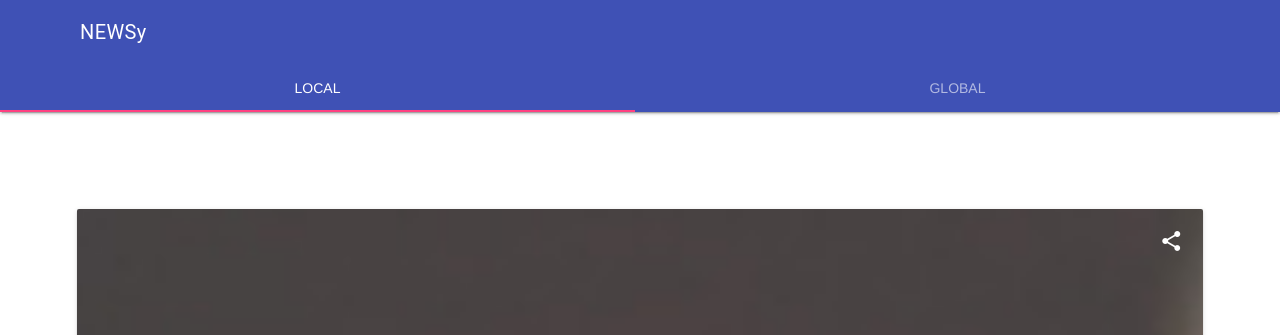
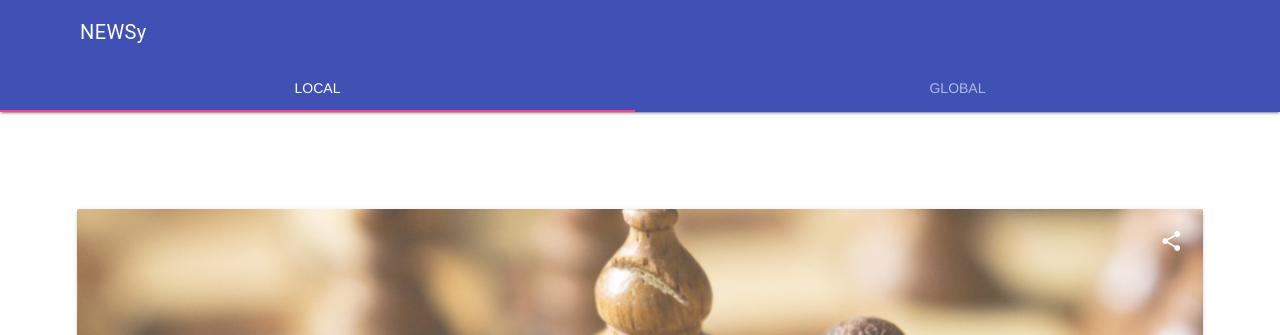
Before and after one commit to sh1457/newsy-rss, a plain HTML site: page index.html in a window 1280 px wide. Shown: the top 335 px of the page. Drawn offline with Linux system fonts and the light colour scheme.

Commit message:
Fixed img

```diff
--- a/index.html
+++ b/index.html
@@ -24,7 +24,7 @@ jQuery(document).ready(function() {
 }
 .demo-card-wide > .mdl-card__title {
   color: #fff;
-  height: 176em;
+  height: 176px;
   background: url('../newsy-rss/img/bg.jpg') center / cover;
 }
 .demo-card-wide > .mdl-card__menu {
```
